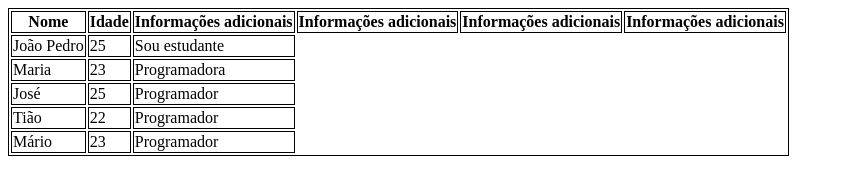
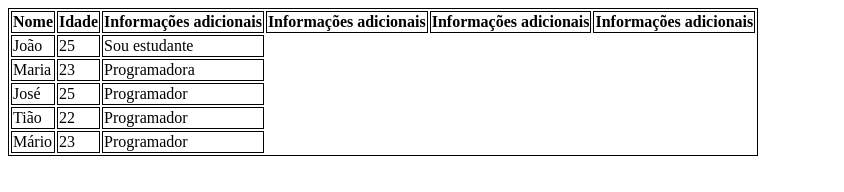
Before and after one commit to Miguel-dAlmeida/aula-tabela, a plain HTML site: page index.html in a window 1280 px wide. Shown: the whole page, without its empty margins (0-844 px from the left). Drawn offline with Linux system fonts and the light colour scheme.

Commit message:
troca de João Pedro por João

```diff
--- a/index.html
+++ b/index.html
@@ -25,7 +25,7 @@
 
     <tbody>
     <tr>
-        <td>João Pedro</td>
+        <td>João</td>
         <td>25</td>
         <td>Sou estudante</td>
        </tr>
```
